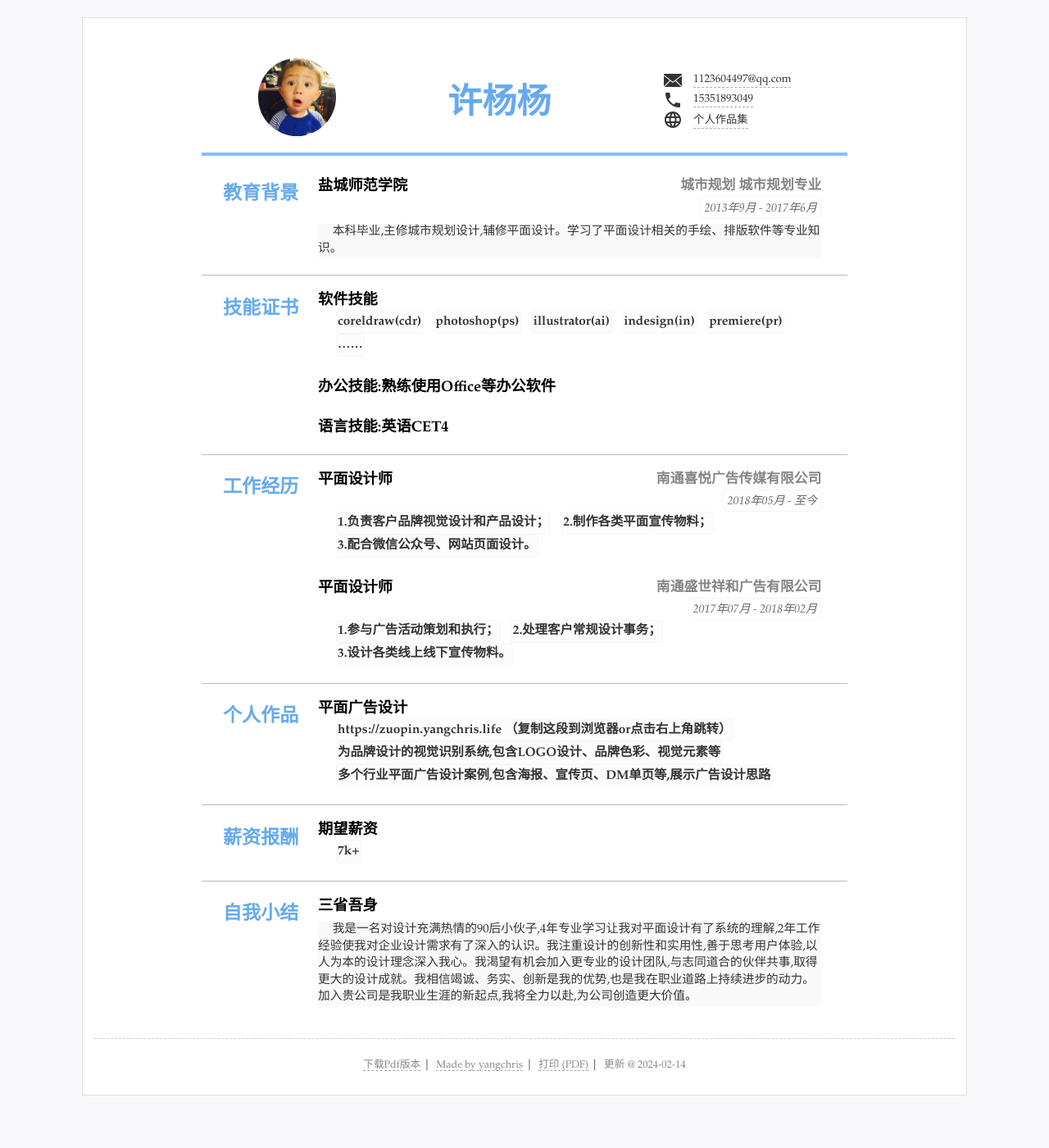
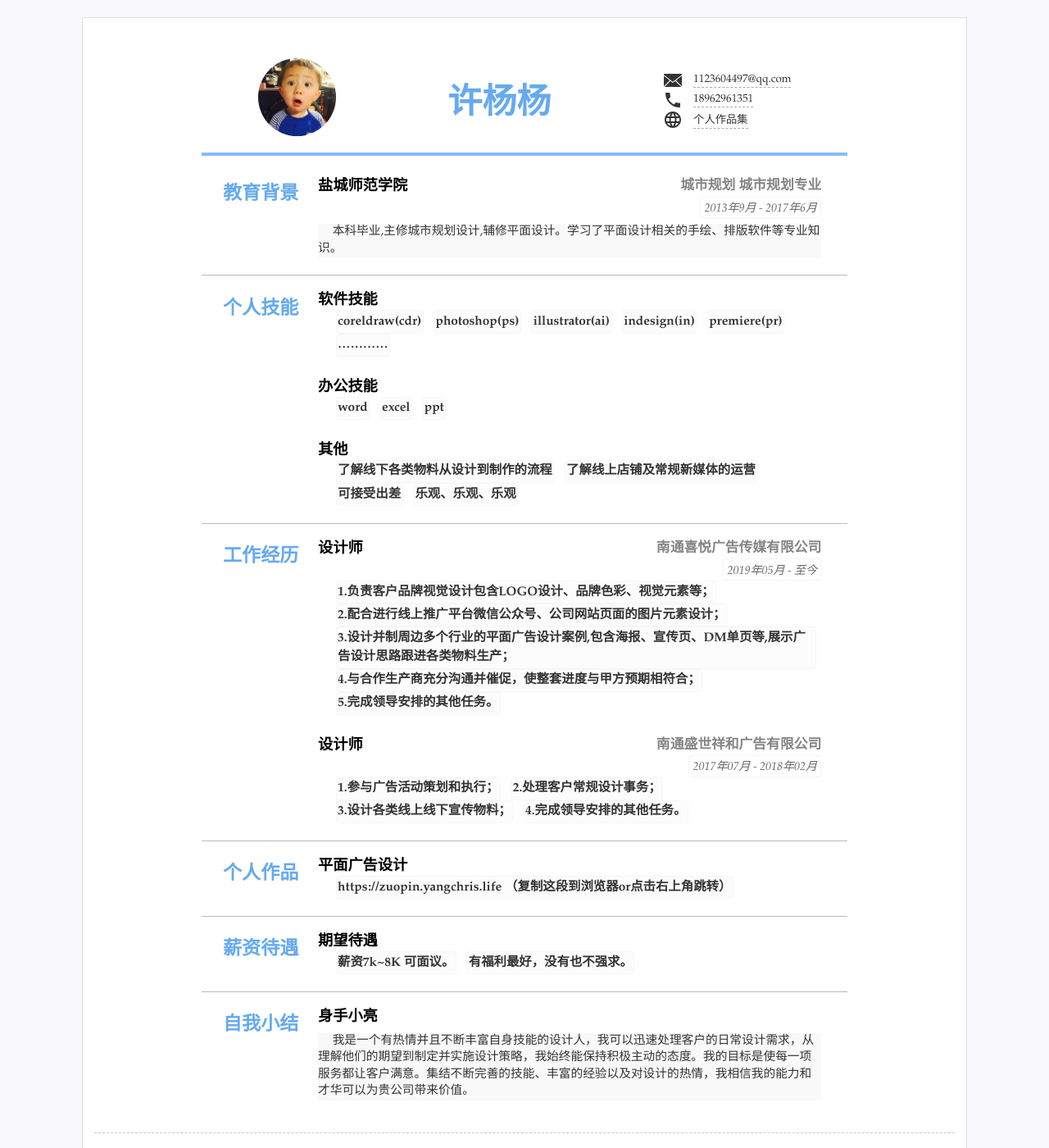
Before and after one commit to yangchris4/resume, a Jekyll site: the page built from index.html, in a window 1280 px wide and 1400 px high. Shown: the whole window at 82% size. Built offline with Jekyll 4.4.1, drawn with Linux system fonts in a browser that asks for light colours.

Commit message:
Update resume.yml

```diff
--- a/_data/resume.yml
+++ b/_data/resume.yml
@@ -8,8 +8,8 @@ contact:
 - text: "1123604497@qq.com"
   href: 'mailto:1123604497@qq'
   icon: 'icons/email.svg'
-- text: "15351893049"
-  href: 'tel:15351893049'
+- text: "18962961351"
+  href: 'tel:18962961351'
   icon: 'icons/phone.svg'
 - text: "个人作品集"
   href: 'https://zuopin.yangchris.life'
@@ -25,7 +25,7 @@ main:
     detail: 本科毕业,主修城市规划设计,辅修平面设计。学习了平面设计相关的手绘、排版软件等专业知识。
 
 - type: Skill certificate
-  name: 技能证书
+  name: 个人技能
   content:
   - title: 软件技能
     items: #itmems 可以小块的方式显示
@@ -34,27 +34,42 @@ main:
     - illustrator(ai)
     - indesign(in)
     - premiere(pr)
-    - ……
-  - title: 办公技能:熟练使用Office等办公软件
-  - title: 语言技能:英语CET4
+    - …………
+  - title: 办公技能
+    items: #itmems 可以小块的方式显示
+    - word
+    - excel
+    - ppt
+  - title: 其他
+    items: #itmems
+    - 了解线下各类物料从设计到制作的流程
+    - 了解线上店铺及常规新媒体的运营
+    - 可接受出差
+    - 乐观、乐观、乐观
+
 
 - type: experience
   name: 工作经历
   content:
-  - title: 平面设计师
+  - title: 设计师
     sub: 南通喜悦广告传媒有限公司
-    duration: "2018年05月 - 至今"
+    duration: "2019年05月 - 至今"
     items:
-    - 1.负责客户品牌视觉设计和产品设计；
-    - 2.制作各类平面宣传物料；
-    - 3.配合微信公众号、网站页面设计。
-  - title: 平面设计师
+    - 1.负责客户品牌视觉设计包含LOGO设计、品牌色彩、视觉元素等；
+    - 2.配合进行线上推广平台微信公众号、公司网站页面的图片元素设计；
+    - 3.设计并制周边多个行业的平面广告设计案例,包含海报、宣传页、DM单页等,展示广告设计思路跟进各类物料生产；
+    - 4.与合作生产商充分沟通并催促，使整套进度与甲方预期相符合；
+    - 5.完成领导安排的其他任务。
+
+
+  - title: 设计师
     sub: 南通盛世祥和广告有限公司
     duration: "2017年07月 - 2018年02月"
     items:
       - 1.参与广告活动策划和执行；
       - 2.处理客户常规设计事务；
-      - 3.设计各类线上线下宣传物料。
+      - 3.设计各类线上线下宣传物料；
+      - 4.完成领导安排的其他任务。
 
 - type: workings
   name: 个人作品
@@ -62,21 +77,21 @@ main:
   - title: 平面广告设计
     items:
       - https://zuopin.yangchris.life （复制这段到浏览器or点击右上角跳转）
-      - 为品牌设计的视觉识别系统,包含LOGO设计、品牌色彩、视觉元素等
-      - 多个行业平面广告设计案例,包含海报、宣传页、DM单页等,展示广告设计思路
+
 
 - type: others
-  name: 薪资报酬
+  name: 薪资待遇
   content:
-  - title: "期望薪资"
+  - title: "期望待遇"
     items:
-    - 7k+
+    - 薪资7k~8K 可面议。
+    - 有福利最好，没有也不强求。
 
 - type: workings
   name: 自我小结
   content:
-  - title: 三省吾身
-    detail: 我是一名对设计充满热情的90后小伙子,4年专业学习让我对平面设计有了系统的理解,2年工作经验使我对企业设计需求有了深入的认识。我注重设计的创新性和实用性,善于思考用户体验,以人为本的设计理念深入我心。我渴望有机会加入更专业的设计团队,与志同道合的伙伴共事,取得更大的设计成就。我相信竭诚、务实、创新是我的优势,也是我在职业道路上持续进步的动力。加入贵公司是我职业生涯的新起点,我将全力以赴,为公司创造更大价值。
+  - title: 身手小亮
+    detail: 我是一个有热情并且不断丰富自身技能的设计人，我可以迅速处理客户的日常设计需求，从理解他们的期望到制定并实施设计策略，我始终能保持积极主动的态度。我的目标是使每一项服务都让客户满意。集结不断完善的技能、丰富的经验以及对设计的热情，我相信我的能力和才华可以为贵公司带来价值。
 
 
 footer:
@@ -86,9 +101,3 @@ footer:
       href: "https://tupiana.uhuidian.tk/i/2023/08/28/i9h2q5.pdf"
     - text: "Made by yangchris"
       href: "https://www.baidu.com"
-
-#页面额外js脚本，如xx统计
-scripts:
-- src: "assets/js/counter.js"
-#- src: "assets/js/resume.js"
-#  defer: defer #可以设置defer或者sync异步加载
```
